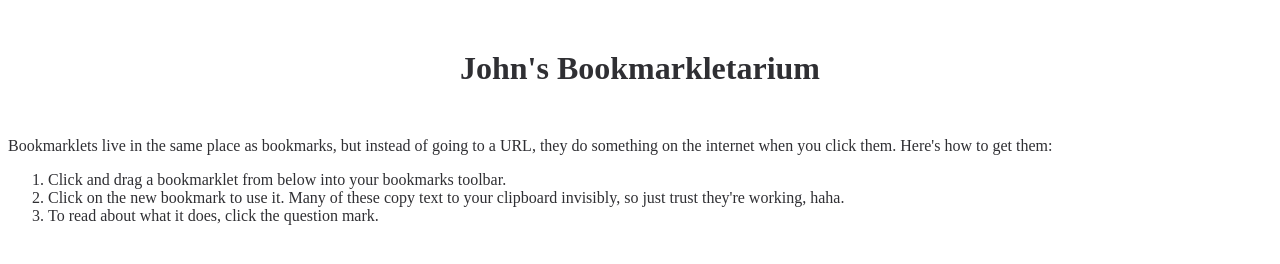
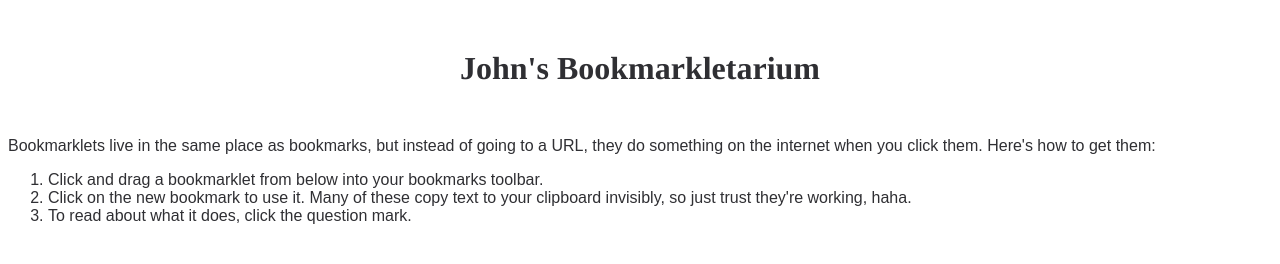
Before and after one commit to GorgonFreeman/bookmarklets, a website: page index.html in a window 1280 px wide. Drawn offline with Linux system fonts and the light colour scheme.

Commit message:
fonts redo

```diff
--- a/styles.css
+++ b/styles.css
@@ -16,6 +16,11 @@
 html {
   background-color: var(--bg_colour);
   color: var(--text_colour);
+  font-family: sans-serif;
+}
+
+h1, h2, h3, h4, h5, h6 {
+  font-family: Times;
 }
 
 h1 {
```
